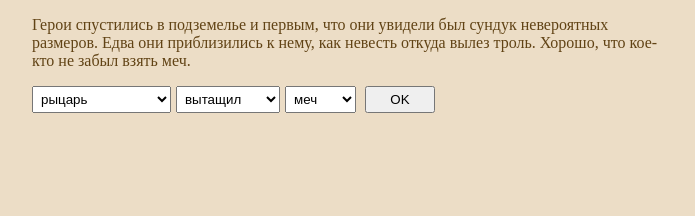
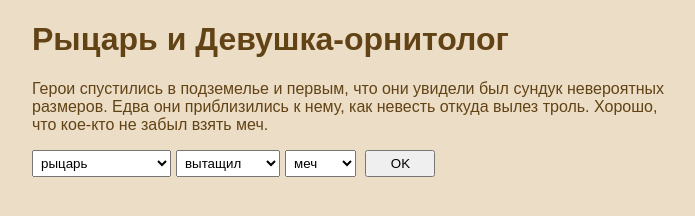
Before and after one commit to zuick/tell-me-a-fable-game, a plain HTML site: page index.html in a window 1280 px wide. Shown: the whole page, without its empty margins (288-983 px from the left). Drawn offline with Linux system fonts and the light colour scheme.

Commit message:
headings

```diff
--- a/configs/events.json
+++ b/configs/events.json
@@ -34,5 +34,15 @@
         "id": 6,
         "initial": true,
         "description": "Совершенно внезапно герои наткнулись на тест переменных.<br/> Прошлый герой, действие и объект: %lastSubject%, %lastAction%, %lastObject%.<br/> Случайная сущность: %randomItem%, случайный герой из отряда игрока: %randomPlayerSubject%"
+    },
+    {
+        "id": 7,
+        "heading": true,
+        "description": "История о том как %playerSubjects% искали %randomItem%"
+    },
+    {
+        "id": 8,
+        "heading": true,
+        "description": "%randomPlayerSubject% и %randomItem%"
     }
 ]
--- a/configs/settings.json
+++ b/configs/settings.json
@@ -1,3 +1,3 @@
 {
-    "playerInitialSubjectsMax": 2
+    "playerInitialSubjectsMax": 3
 }
--- a/css/styles.css
+++ b/css/styles.css
@@ -2,6 +2,7 @@ body {
     height: 100%;
     background: #ecddc6;
     color: #614315;
+    font-family: sans-serif;
 }
 
 .page {
--- a/js/game.js
+++ b/js/game.js
@@ -31,25 +31,38 @@ var Game = function(){
         this.currentEvent = this.player.pullEventById( eventId );
     }
 
-    this.nextEvent = function(){
+    this.nextEvent = function( firstPop ){
         if( !_.isUndefined( this.nextEventId ) ){
             this.currentEvent = this.getById( this.events, this.nextEventId );
             this.nextEventId = void 0;
             return true;
         }else{
-            if( this.player.events.length == 0 ) return false;
+            // if first event, filter for dependency free events
+            var events = ( firstPop )
+                ? this.player.events.filter(
+                        function( e ){
+                            return !/%last/g.test(e.description);
+                        }
+                    )
+                : this.player.events;
 
-            var index = ( this.player.events.length > 1 )
-                ? _.random( 0, this.player.events.length - 1 )
+            if( events.length == 0 ) return false;
+
+            var index = ( events.length > 1 )
+                ? _.random( 0, events.length - 1 )
                 : 0;
 
-            this.loadEvent( this.player.events[ index ].id );
+            this.loadEvent( events[ index ].id );
             return true;
         }
     }
 
     this.addRow = function( content ){
         this.content.appendChild( utils.createParagraph( content ) );
+    }
+
+    this.addHeading = function( content ){
+        this.content.appendChild( utils.createHeading( content ) );
     }
 
     this.updateSelectors = function(){
@@ -124,7 +137,8 @@ var Game = function(){
             this.events.filter( function( i ){ return i.initial; } )
         );
 
-        this.popEvent();
+        this.addHeading( this.getHeading() );
+        this.popEvent( true );
     }
 
     this.endStory = function(){
@@ -194,6 +208,7 @@ var Game = function(){
         if( !_.isUndefined( lastObject ) ) text = text.replace(/%lastObject%/g, lastObject.name);
         text = text.replace(/%randomItem%/g, randomItem.name);
         text = text.replace(/%randomPlayerSubject%/g, randomPlayerSubject.name);
+        text = text.replace(/%playerSubjects%/g, this.player.getSquadString());
         return text;
     }
 
@@ -211,8 +226,14 @@ var Game = function(){
         this.popEvent();
     }
 
-    this.popEvent = function(){
-        if( this.nextEvent() ){
+    this.getHeading = function(){
+        var headings = this.events.filter( function( e ){ return e.heading; } );
+        if( _.isUndefined( headings ) ) return "";
+        return this.replaceVariables( headings[ _.random( 0, headings.length - 1 ) ].description );
+    }
+
+    this.popEvent = function( firstPop ){
+        if( this.nextEvent( firstPop ) ){
             this.showCurrentEvent();
             if( _.isUndefined( this.currentEvent.objects ) ){
                 this.popEvent();
--- a/js/player.js
+++ b/js/player.js
@@ -14,6 +14,15 @@ var Player = function( initialSquad, initialActions, initialEvents ){
 
     if(!_.isUndefined(initialEvents)){
         this.events = _.clone(initialEvents);
+    }
+
+    this.getSquadString = function(){
+        if( this.squad.length == 0 ) return "";
+
+        return ( this.squad.slice( 0, this.squad.length - 1 )
+                .map( function( h ){ return h.name; } )
+                .join(", ") ) + " и " + this.squad[ this.squad.length - 1 ].name;
+
     }
 
     this.pullById = function( array, id ){
--- a/js/utils.js
+++ b/js/utils.js
@@ -19,6 +19,12 @@ var Utils = function(){
         var row = document.createElement("p");
         row.innerHTML = content;
         row.setAttribute("class", "paragraph");
+        return row;
+    }
+
+    this.createHeading = function( content ){
+        var row = document.createElement("h1");
+        row.innerHTML = content;
         return row;
     }
 
```
